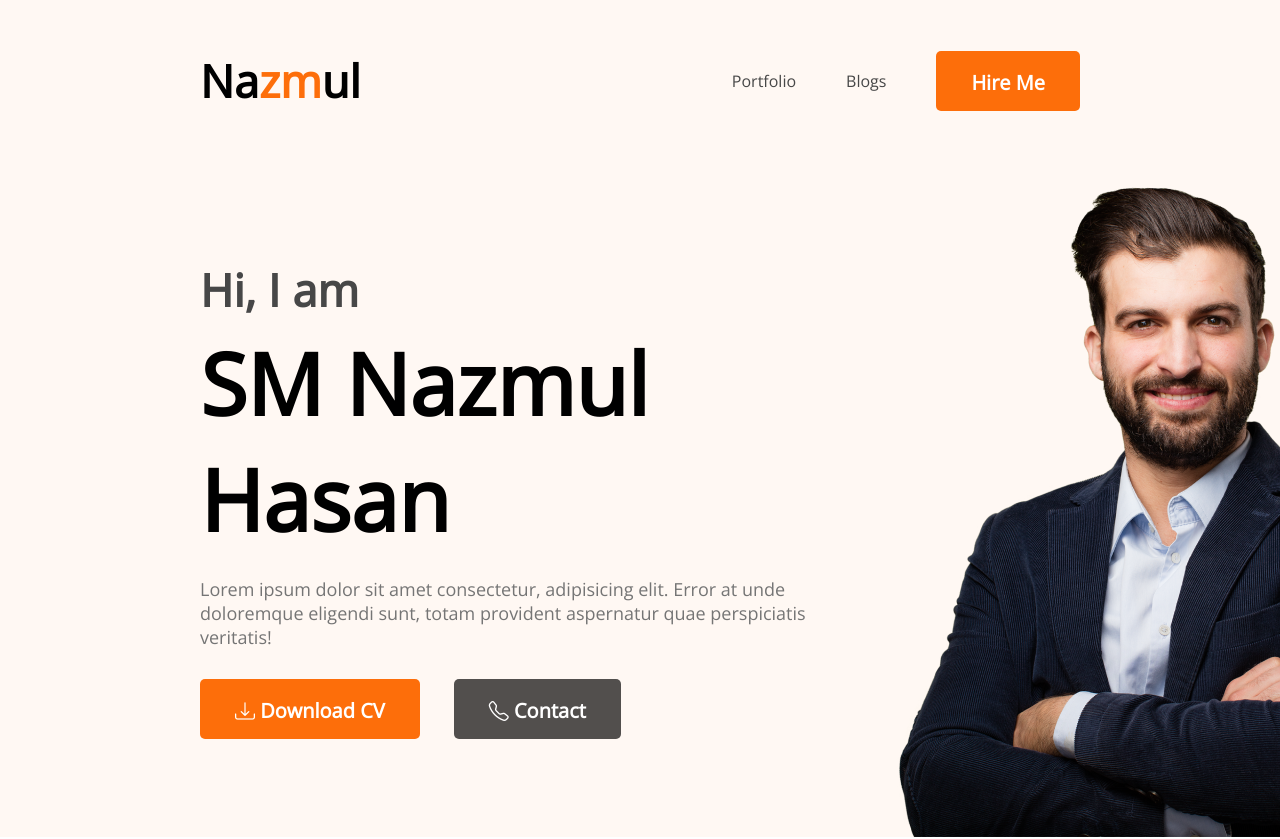
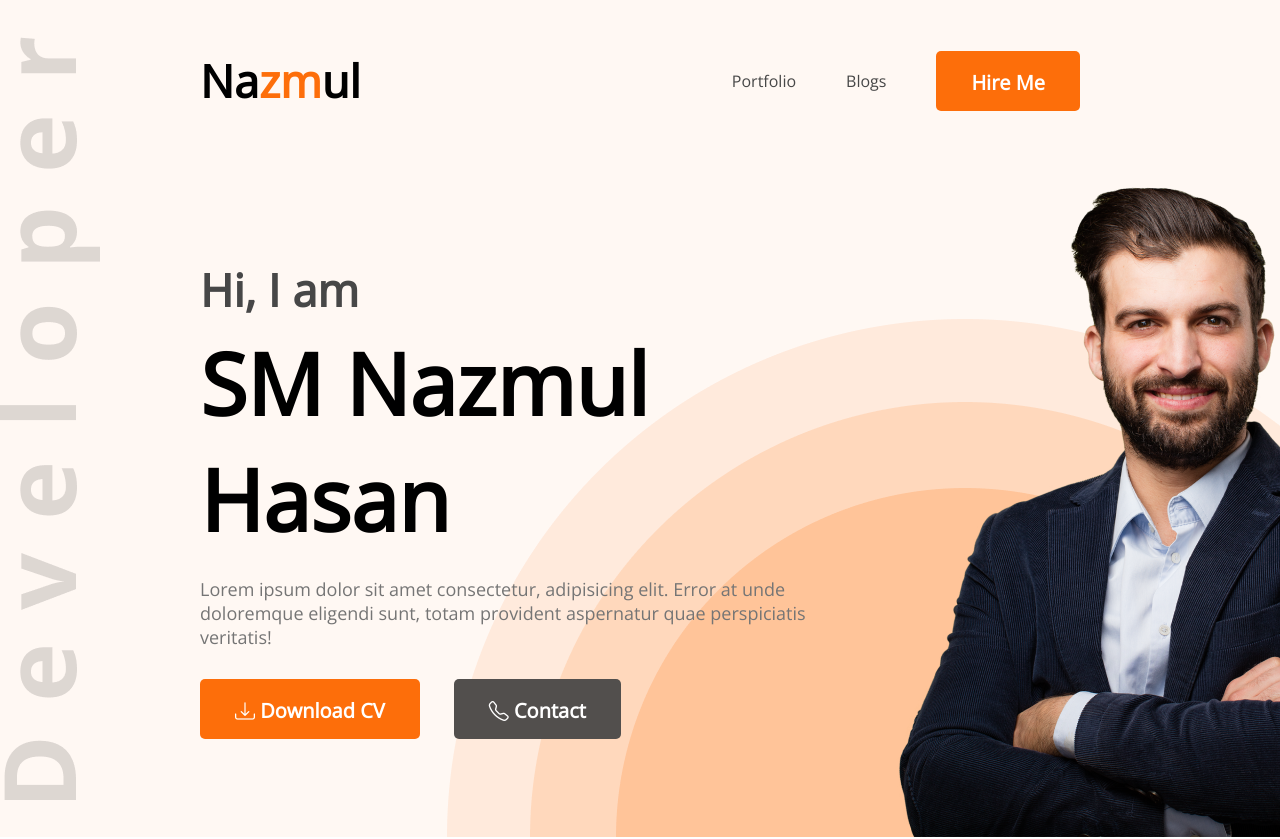
Before and after one commit to NazmulHasan18/My-portfolio, a plain HTML site: page index.html in a window 1280 px wide. Shown: the top 839 px of the page. Drawn offline with nearby package versions, Linux system fonts and the light colour scheme.

Commit message:
Update portfolio.css

```diff
--- a/Styles/portfolio.css
+++ b/Styles/portfolio.css
@@ -4,7 +4,7 @@
 }
 
 .header {
-    background-image: url(images/developer.png), url(images/header_bg.png);
+    background-image: url('/images/developer.png'), url('/images/header_bg.png');
     background-repeat: no-repeat;
     background-position: left, bottom right;
     background-color: #FFF8F3;
```
